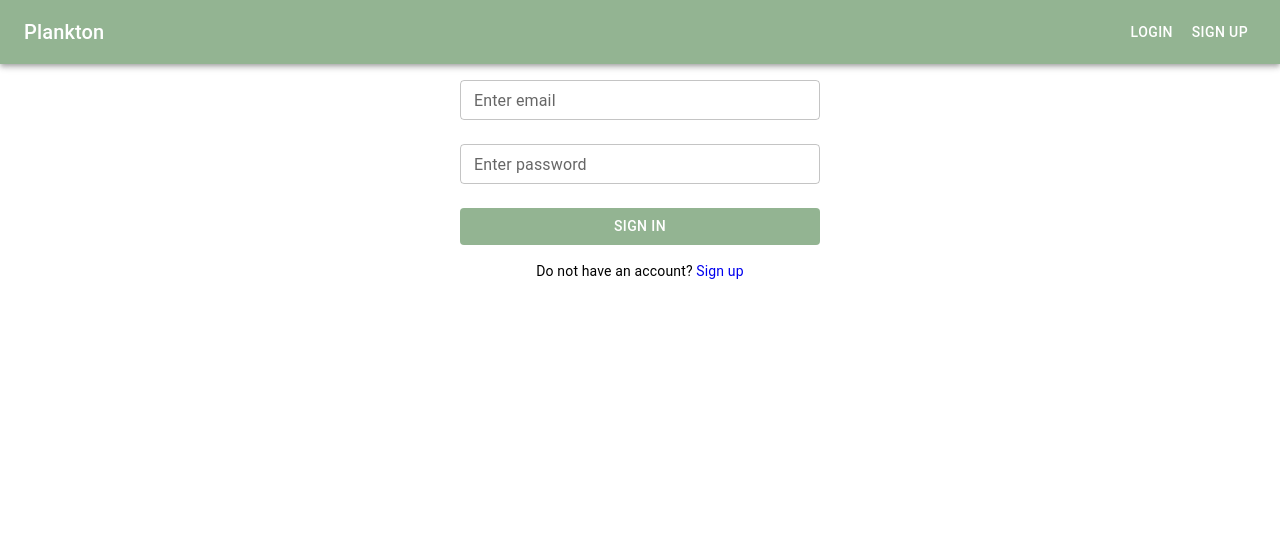
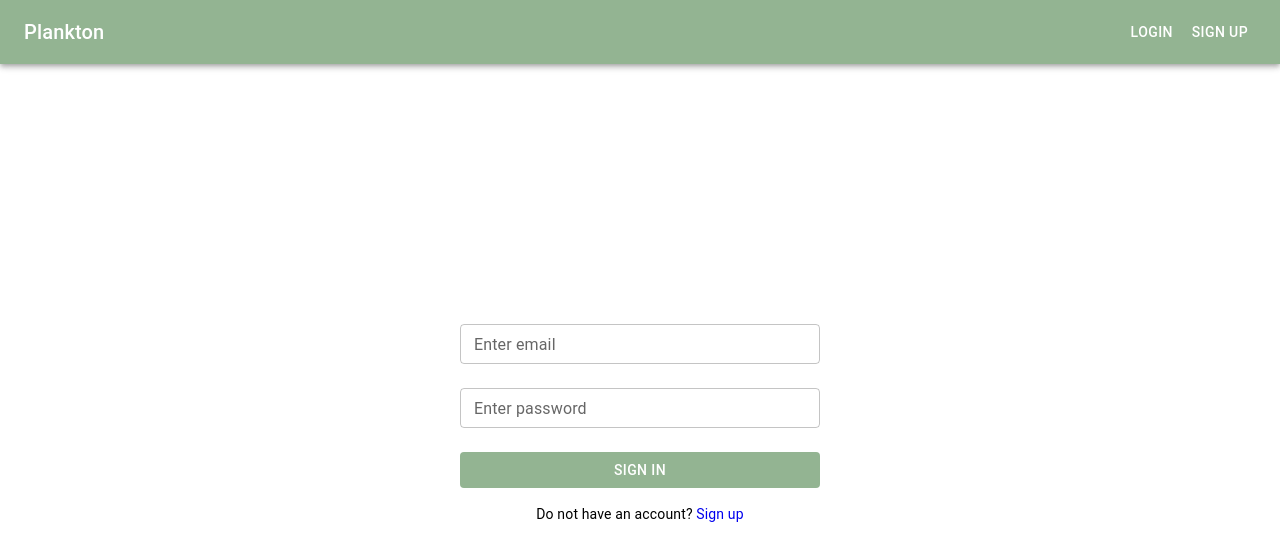
Before and after one commit to X1STY/task-scheduler, a React (Vite) app: page /login in a window 1280 px wide. Shown: the top 560 px of the page. Built offline with nearby package versions, Linux system fonts and the light colour scheme.

Commit message:
centralized form

```diff
--- a/src/pages/Auth/Login/Login.css
+++ b/src/pages/Auth/Login/Login.css
@@ -1,5 +1,4 @@
 .login-form {
-<<<<<<< HEAD
     height: 90vh;
     width: 100vw;
     display: flex;
@@ -7,16 +6,6 @@
     justify-content: center;
     align-items: center;
     text-align: center;
-=======
-  height: 90vh;
-  width: 100vw;
-  /*background-color: #fff;*/
-  display: flex;
-  flex-direction: column;
-  justify-content: center;
-  align-items: center;
-  text-align: center;
->>>>>>> f7aa0069aa1633c06378c14115d1c8d1faafa3e3
 }
 
 .login-form__form {
```
Also changed, not shown: 1 other file (tests, documents, lock files or other folders).
